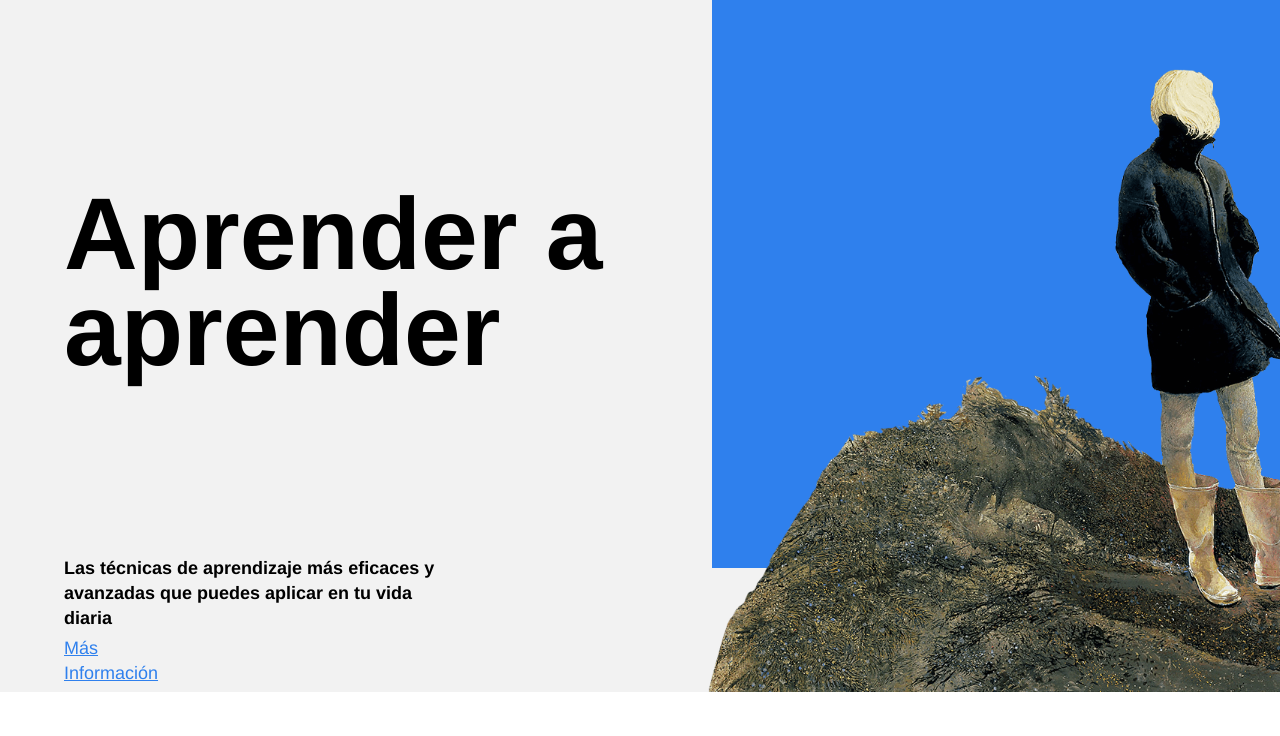
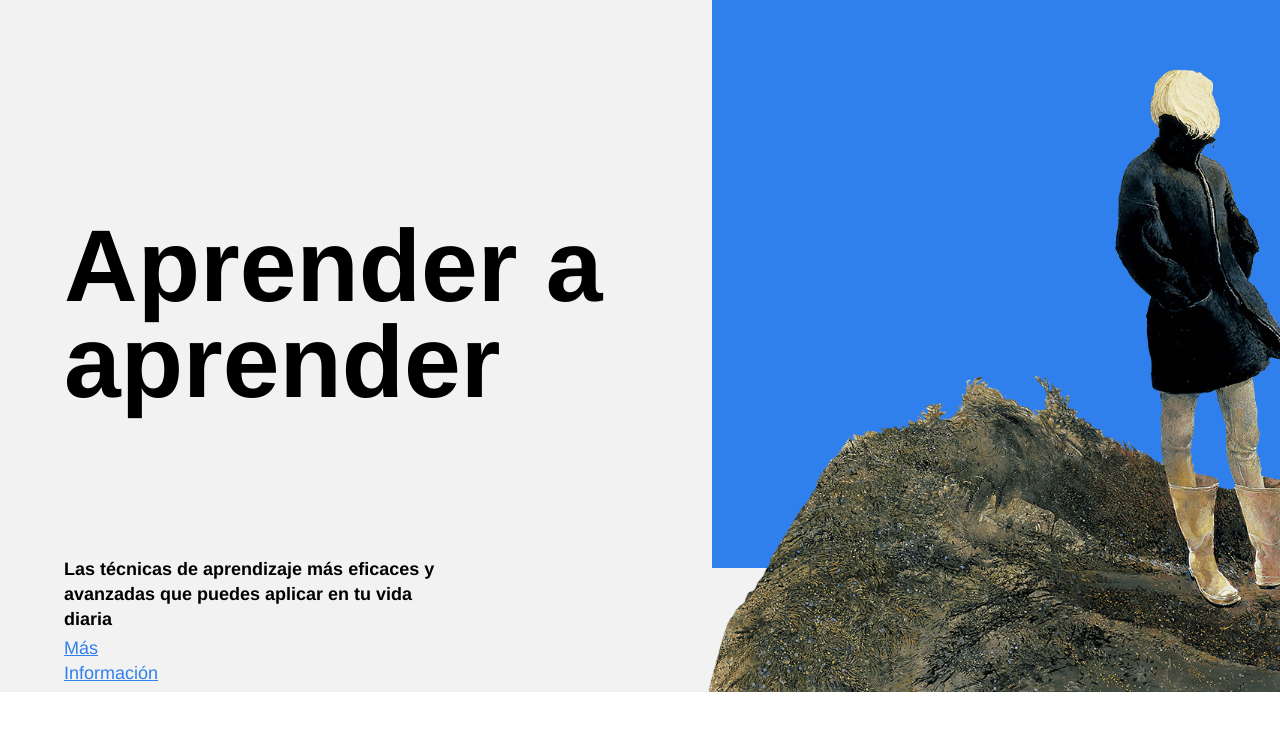
Before and after one commit to carmenlourdesalba/web_project_1_es, a plain HTML site: page index.html in a window 1280 px wide. Shown: the part 64-800 px from the top of the page. Drawn offline with Linux system fonts and the light colour scheme.

Commit message:
Se ajusta clase header subtitle

```diff
--- a/styles/style.css
+++ b/styles/style.css
@@ -44,14 +44,15 @@
   font-size: 102px;
   font-style: bold;
   line-height: 96px;
-  margin-top: 250px;
+  align-self: center;
 }
 
 .header__subtitle {
   width: 388px;
   margin-left: 64px;
   position: absolute;
-  margin-top: 620px;
+  padding-bottom: 60px;
+  bottom: 0;
   z-index: 1;
   font-size: 18px;
   font-style: normal;
```
